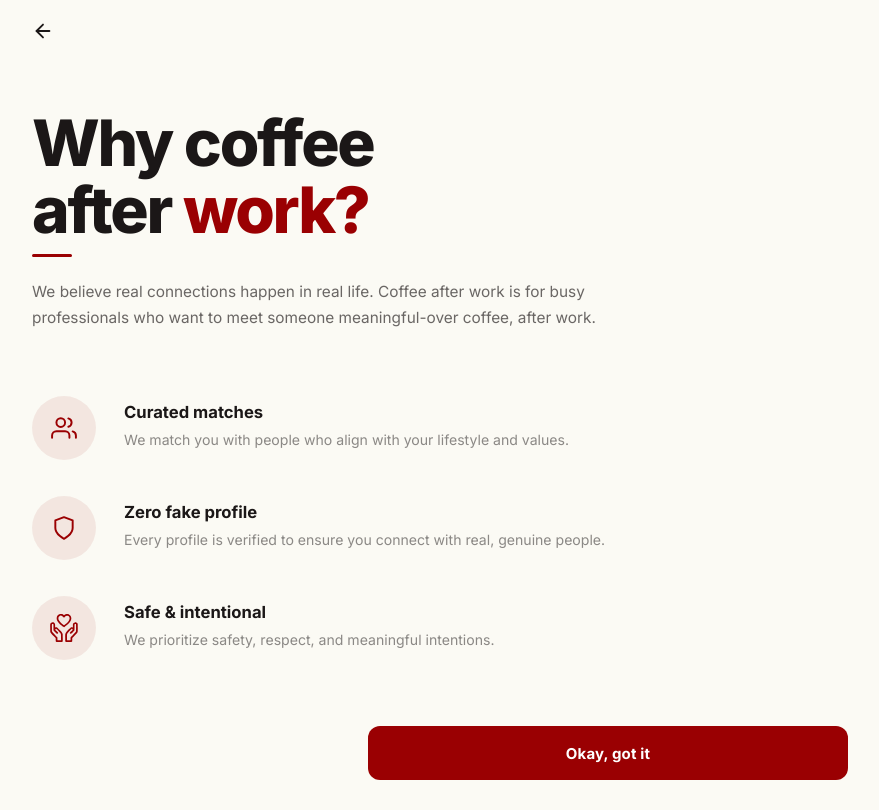
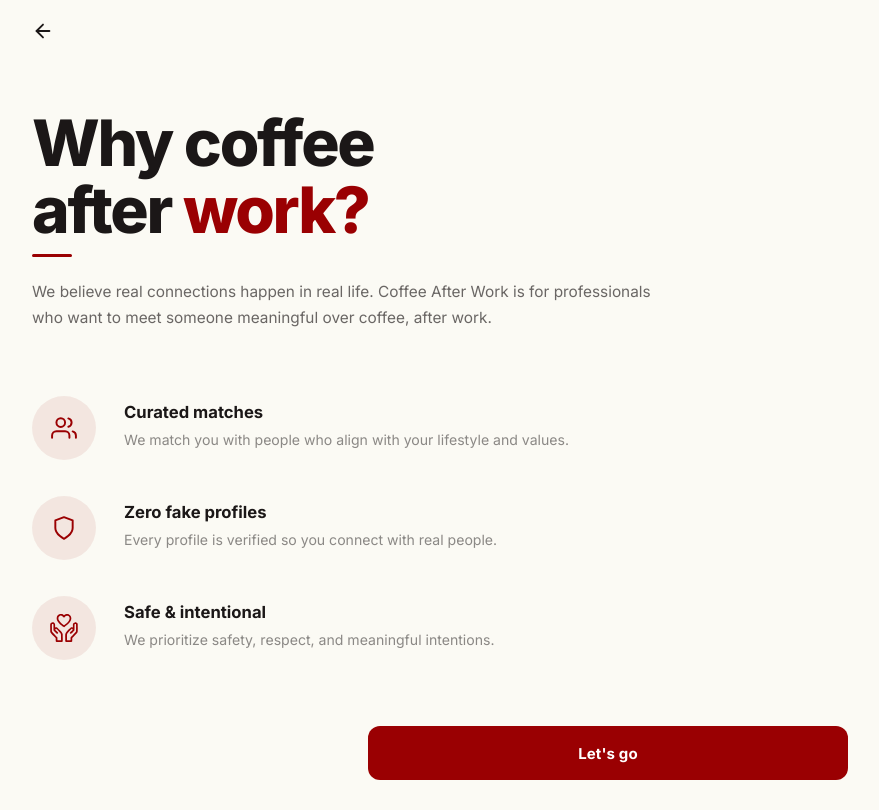
Before and after one commit to Ajith-cloudstick/cdapp, a React (Vite) app: page /why in a window 1280 px wide. Shown: the whole page, without its empty margins (32-911 px from the left). Built offline with nearby package versions, Linux system fonts and the light colour scheme.

Commit message:
fix: update button labels for consistency and improve share button interaction

```diff
--- a/src/pages/Done.jsx
+++ b/src/pages/Done.jsx
@@ -163,10 +163,17 @@
               <p style={{ fontSize: "clamp(14px, 1.2vw, 17px)", color: C.text, lineHeight: 1.6, marginTop: 4 }}>Invite friends. Unlock exclusive goodies and rewards.</p>
             </div>
             <button
-              onClick={() => navigator.share?.({ title: "Coffee After Work", url: referralId ? `https://www.coffeeafterwork.com?ref=${referralId}` : 'https://www.coffeeafterwork.com' })}
+              onClick={(e) => {
+                e.currentTarget.style.transform = "scale(1)";
+                e.currentTarget.blur();
+                navigator.share?.({ title: "Coffee After Work", url: referralId ? `https://www.coffeeafterwork.com?ref=${referralId}` : 'https://www.coffeeafterwork.com' });
+              }}
               style={{ width: 44, height: 44, borderRadius: "50%", background: C.white, border: `1px solid ${C.border}`, cursor: "pointer", display: "flex", alignItems: "center", justifyContent: "center", transition: "transform .15s", flexShrink: 0, marginLeft: 16 }}
-              onMouseEnter={e => (e.currentTarget.style.transform = "scale(1.1) rotate(-8deg)")}
-              onMouseLeave={e => (e.currentTarget.style.transform = "scale(1)")}
+              onPointerEnter={e => { if (e.pointerType === "mouse") e.currentTarget.style.transform = "scale(1.1) rotate(-8deg)"; }}
+              onPointerLeave={e => (e.currentTarget.style.transform = "scale(1)")}
+              onPointerCancel={e => (e.currentTarget.style.transform = "scale(1)")}
+              onPointerUp={e => { if (e.pointerType !== "mouse") e.currentTarget.style.transform = "scale(1)"; }}
+              onBlur={e => (e.currentTarget.style.transform = "scale(1)")}
             >
               {I.share}
             </button>
--- a/src/pages/How.jsx
+++ b/src/pages/How.jsx
@@ -15,7 +15,7 @@
   return (
     <Page
       header={<div style={{ paddingBottom: 16 }}><BackBtn onClick={() => navigate(-1)} /></div>}
-      action={<PrimaryBtn onClick={() => navigate("/done")}>Okay, got it</PrimaryBtn>}
+      action={<PrimaryBtn onClick={() => navigate("/done")}>Let's go</PrimaryBtn>}
     >
       <div style={{ padding: "clamp(24px, 4vw, 64px) 0 clamp(32px, 5vw, 80px)" }}>
 
--- a/src/pages/Why.jsx
+++ b/src/pages/Why.jsx
@@ -10,8 +10,8 @@
   },
   {
     icon: "shield",
-    title: "Zero fake profile",
-    desc: "Every profile is verified to ensure you connect with real, genuine people.",
+    title: "Zero fake profiles",
+    desc: "Every profile is verified so you connect with real people.",
   },
   {
     icon: "hands-heart",
@@ -39,7 +39,7 @@
   return (
     <Page
       header={<div style={{ paddingBottom: 16 }}><BackBtn onClick={() => navigate(-1)} /></div>}
-      action={<PrimaryBtn onClick={() => navigate("/how")}>Okay, got it</PrimaryBtn>}
+      action={<PrimaryBtn onClick={() => navigate("/how")}>Let's go</PrimaryBtn>}
     >
       <div style={{ padding: "clamp(24px, 4vw, 64px) 0 clamp(32px, 5vw, 80px)" }}>
 
@@ -49,7 +49,8 @@
         </h2>
         <RedLine />
         <p style={{ fontSize: "clamp(14px, 1.2vw, 18px)", color: "rgba(27,23,23,.65)", lineHeight: 1.75, marginBottom: "clamp(32px, 5vw, 64px)", maxWidth: 640, animation: "fadeUp .4s ease .06s both" }}>
-          We believe real connections happen in real life. Coffee after work is for busy professionals who want to meet someone meaningful-over coffee, after work.</p>
+        We believe real connections happen in real life.
+Coffee After Work is for professionals who want to meet someone meaningful over coffee, after work.</p>
 
         {/* Feature list — icon left, text right */}
         <div style={{ display: "flex", flexDirection: "column", gap: "clamp(24px, 4vw, 36px)" }}>
```
